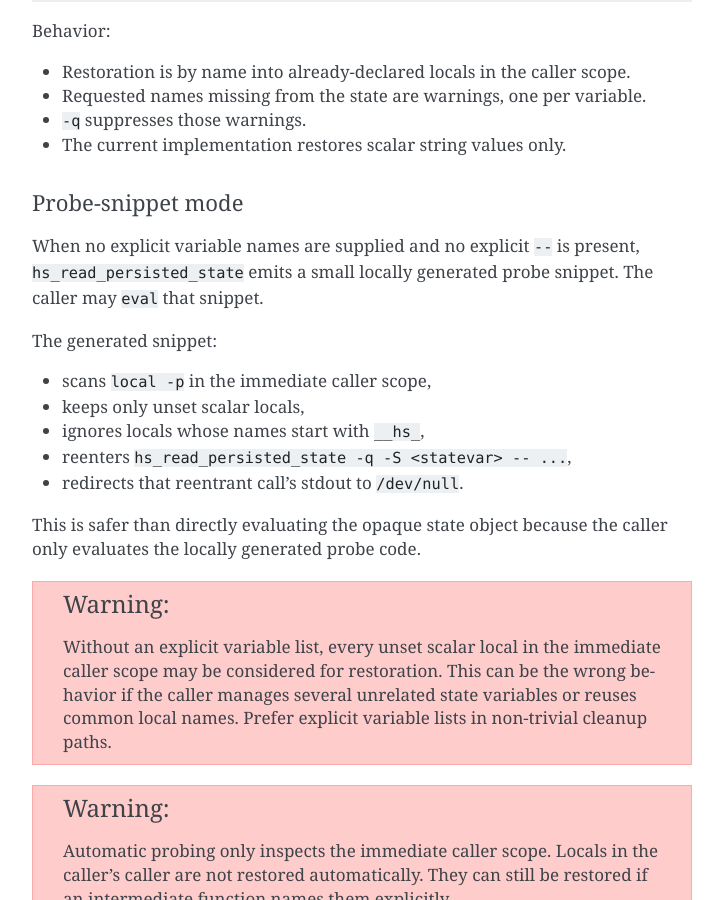
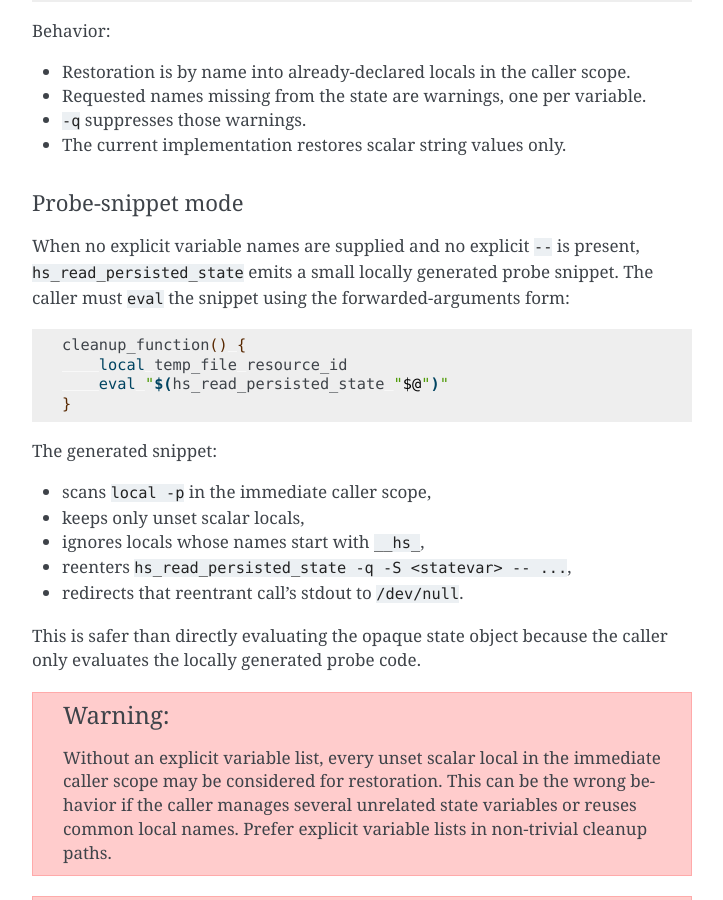
Before and after one commit to CriticalOptimisation/bash-deploy-libs, a Sphinx documentation site: the page built from docs/libraries/handle_state.rst, in a window 1280 px wide and 900 px high, scrolled down 3150 px. Shown: the whole window, without its empty margins (388-1111 px from the left). Built offline with Sphinx 7.4.7, drawn with Linux system fonts in a browser that asks for light colours; pages that are not in the unit, such as notebooks, are missing from menus.

Commit message:
docs(handle_state.rst): add forwarded-args eval example for probe-snippet mode
Replace the bare "caller may eval that snippet" sentence with an
explicit code block showing the forwarded-arguments form:

  eval "$(hs_read_persisted_state "$@")"

Closes #74
Co-Authored-By: Claude Sonnet 4.6 <noreply@anthropic.com>

```diff
--- a/docs/libraries/handle_state.rst
+++ b/docs/libraries/handle_state.rst
@@ -153,7 +153,14 @@ Probe-snippet mode
 
 When no explicit variable names are supplied and no explicit ``--`` is present,
 ``hs_read_persisted_state`` emits a small locally generated probe snippet. The
-caller may ``eval`` that snippet.
+caller must ``eval`` the snippet using the forwarded-arguments form:
+
+.. code-block:: bash
+
+   cleanup_function() {
+       local temp_file resource_id
+       eval "$(hs_read_persisted_state "$@")"
+   }
 
 The generated snippet:
 
```
